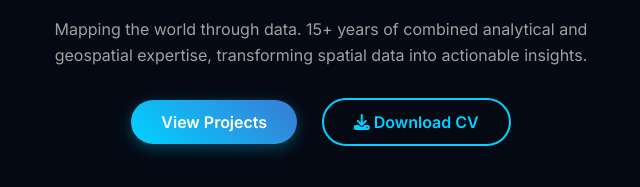
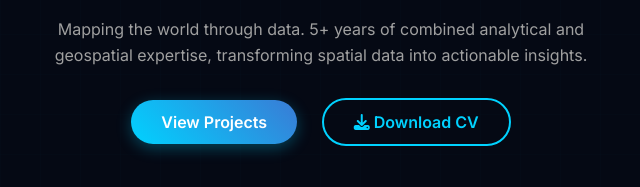
Before and after one commit to swapnilbhagat699/Swapnil-Bhagat-portfolio, a plain HTML site: page index.html in a window 1280 px wide. Shown: the part 405-592 px from the top of the page, 319-959 px from the left. Drawn offline with Linux system fonts and the light colour scheme.

Commit message:
Update index.html

```diff
--- a/index.html
+++ b/index.html
@@ -45,7 +45,7 @@
         <div class="hero-content reveal">
             <h1>Hi, I'm <span class="gradient-text">Swapnil Bhagat</span></h1>
             <h2>I am a <span class="typing-text"></span></h2>
-            <p>Mapping the world through data. 15+ years of combined analytical and geospatial expertise, transforming spatial data into actionable insights.</p>
+            <p>Mapping the world through data. 5+ years of combined analytical and geospatial expertise, transforming spatial data into actionable insights.</p>
             <div class="hero-btns">
                 <a href="#projects" class="btn btn-primary">View Projects</a>
                 <a href="Swapnil_Bhagat_CV_1.pdf" class="btn btn-secondary" download><i class="fas fa-download"></i> Download CV</a>
```
